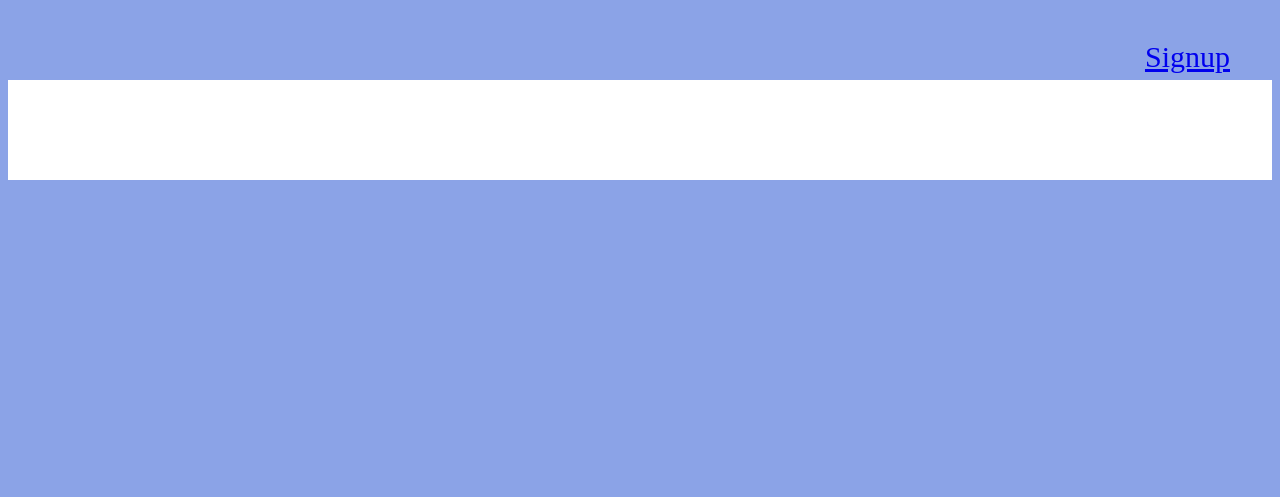
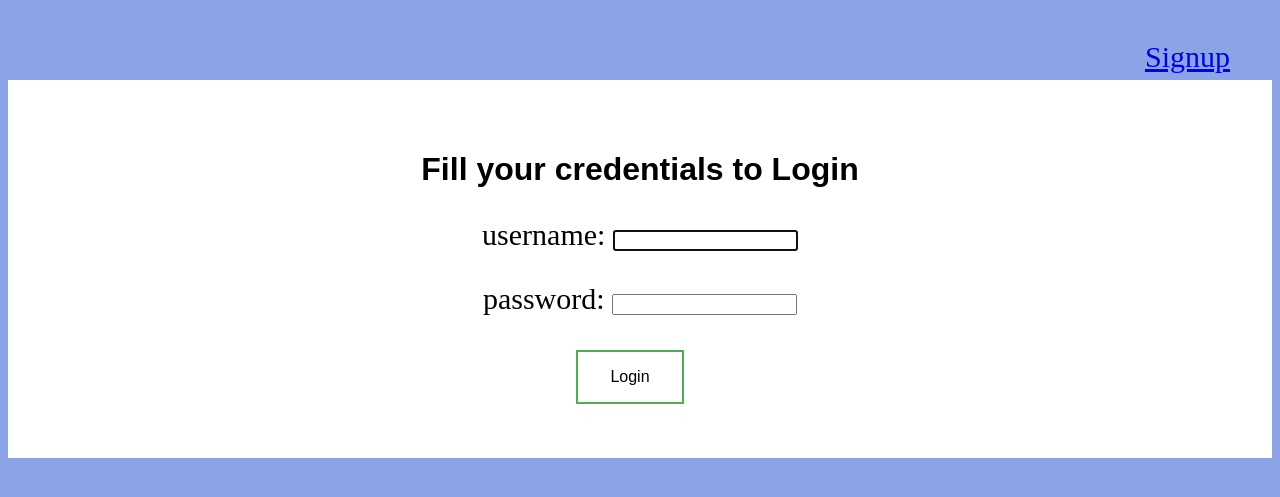
Before and after one commit to Abhijithmahendrakar/expense, a Django app: page /accounts/login/ in a window 1280 px wide. Shown: the top 497 px of the page. Run offline with Django 3.2, Linux system fonts and the light colour scheme; parts of the project's set-up code (start-up, migrations or seed data) failed here and were passed over.

Commit message:
feat : login form added login form

```diff
--- a/track/templates/registration/login.html
+++ b/track/templates/registration/login.html
@@ -26,3 +26,19 @@ background-color:white;
      <div style="position: absolute; top: 10px; right: 50px; text-align:right;">
     <p><a href="{% url 'track:signup' %}"> Signup </a></p>
   </div>
+     <!-- Login form --->
+<center>
+    <h1>Fill your credentials to Login</h1>
+<form action="{% url 'login' %}" enctype="multipart/form-data" method="POST">
+{% csrf_token %}
+    <p>username: {{form.username}}</p>
+    <p>password: {{form.password}}</p>
+    <button class="button button1" type="submit">Login</button>
+</form>
+</center>
+     <!-- login form --->
+ </div>
+
+
+</body>
+</html>
```
